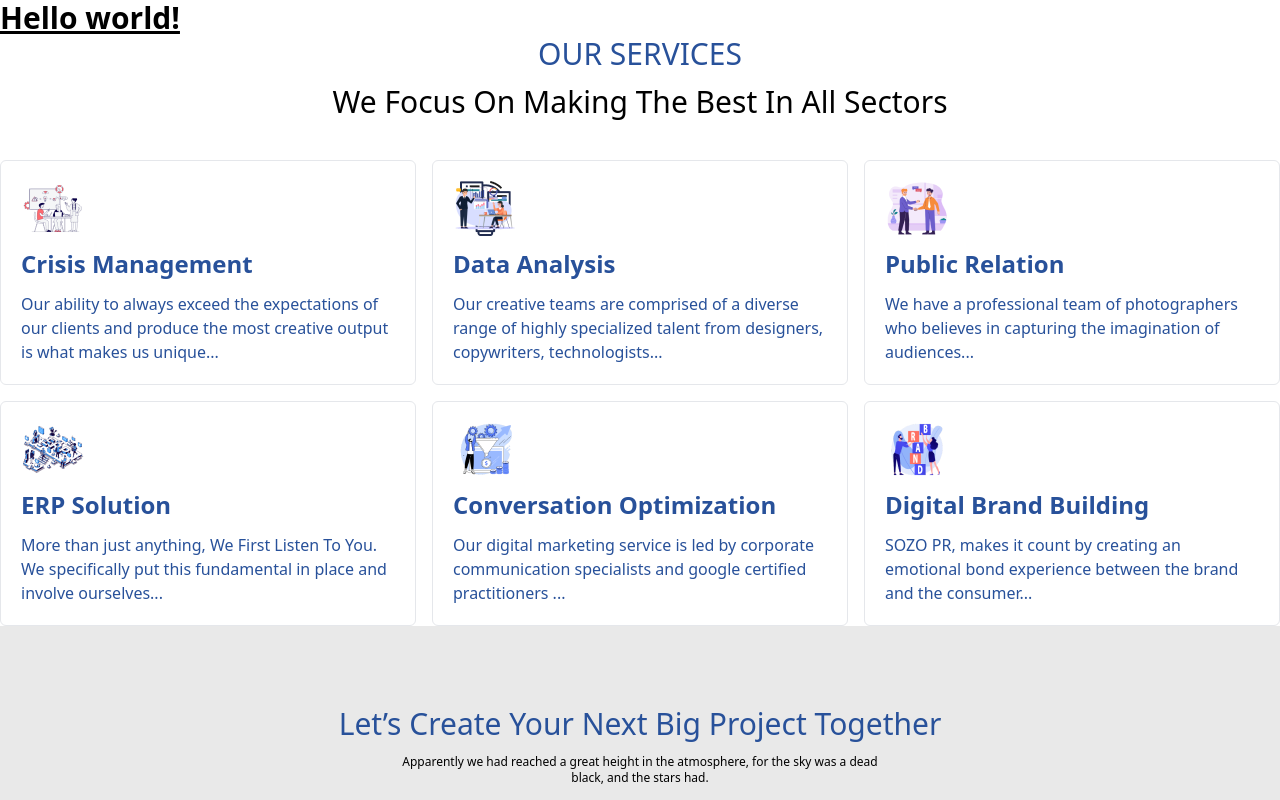
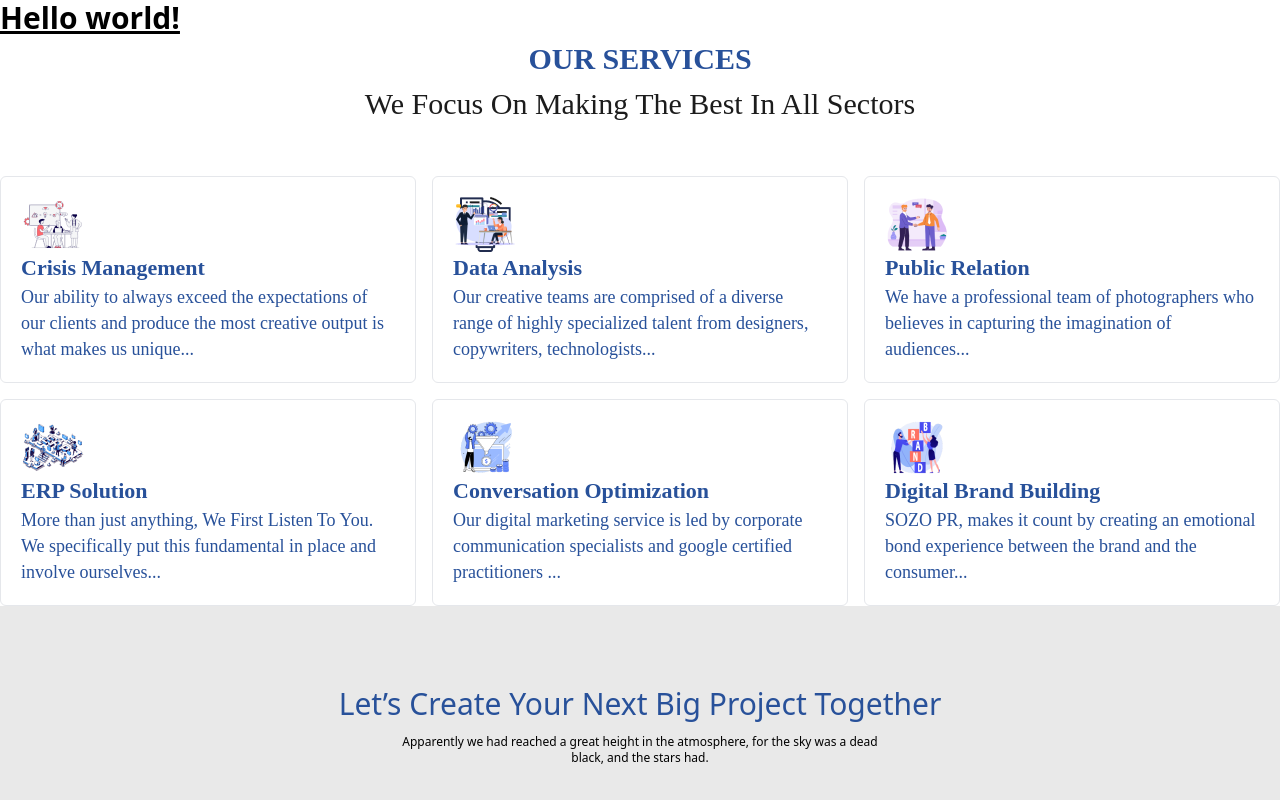
Before and after one commit to Musfikur-Throughltd/through_v2, a React (Vite) app: page / in a window 1280 px wide. Shown: the top 800 px of the page. Built offline with nearby package versions, Linux system fonts and the light colour scheme.

Commit message:
Update Service.jsx

```diff
--- a/src/section/Service.jsx
+++ b/src/section/Service.jsx
@@ -36,11 +36,28 @@ const content = [
 const Service = () => {
   return (
     <div className="container mx-auto">
-      <p className="text-center text-[#28519A] text-3xl">OUR SERVICES </p>
-      <p className="text-center text-3xl mt-3 mb-10 font-thin">
+      <div
+        style={{
+          textAlign: "center",
+          color: "#28519A",
+          fontSize: "30px",
+          fontFamily: "Raleway",
+          fontWeight: "600",
+        }}
+      >
+        OUR SERVICES{" "}
+      </div>{" "}
+      <div
+        style={{
+          textAlign: "center",
+          color: "#1C1C1C",
+          fontSize: "30px",
+          fontFamily: "Raleway",
+          marginBottom: "50px",
+        }}
+      >
         We Focus On Making The Best In All Sectors
-      </p>
-
+      </div>
       <div className="grid grid-cols-3 gap-4">
         {content.map((cont, i) => (
           <div
@@ -48,8 +65,30 @@ const Service = () => {
             className="border p-5 rounded-md text-[#28519A] hover:bg-[#28519A] hover:text-white transition-all ease-in-out duration-600"
           >
             <img src={cont.icon} alt={cont.icon} />
-            <p className="text-2xl font-semibold my-3">{cont.headline}</p>
-            <p className="font-light"> {cont.text} </p>
+            <div
+              style={{
+                fontSize: "22px",
+                fontFamily: "Montserrat",
+                fontWeight: "600",
+                textTransform: "capitalize",
+                lineHeight: "32px",
+                wordWrap: "break-word",
+              }}
+            >
+              {cont.headline}{" "}
+            </div>
+            <div
+              style={{
+                width: "100%",
+                fontSize: "18px",
+                fontFamily: "Sofia Pro",
+                fontWeight: "400",
+                lineHeight: "26px",
+                wordWrap: "break-word",
+              }}
+            >
+              {cont.text}{" "}
+            </div>
           </div>
         ))}
       </div>
```
